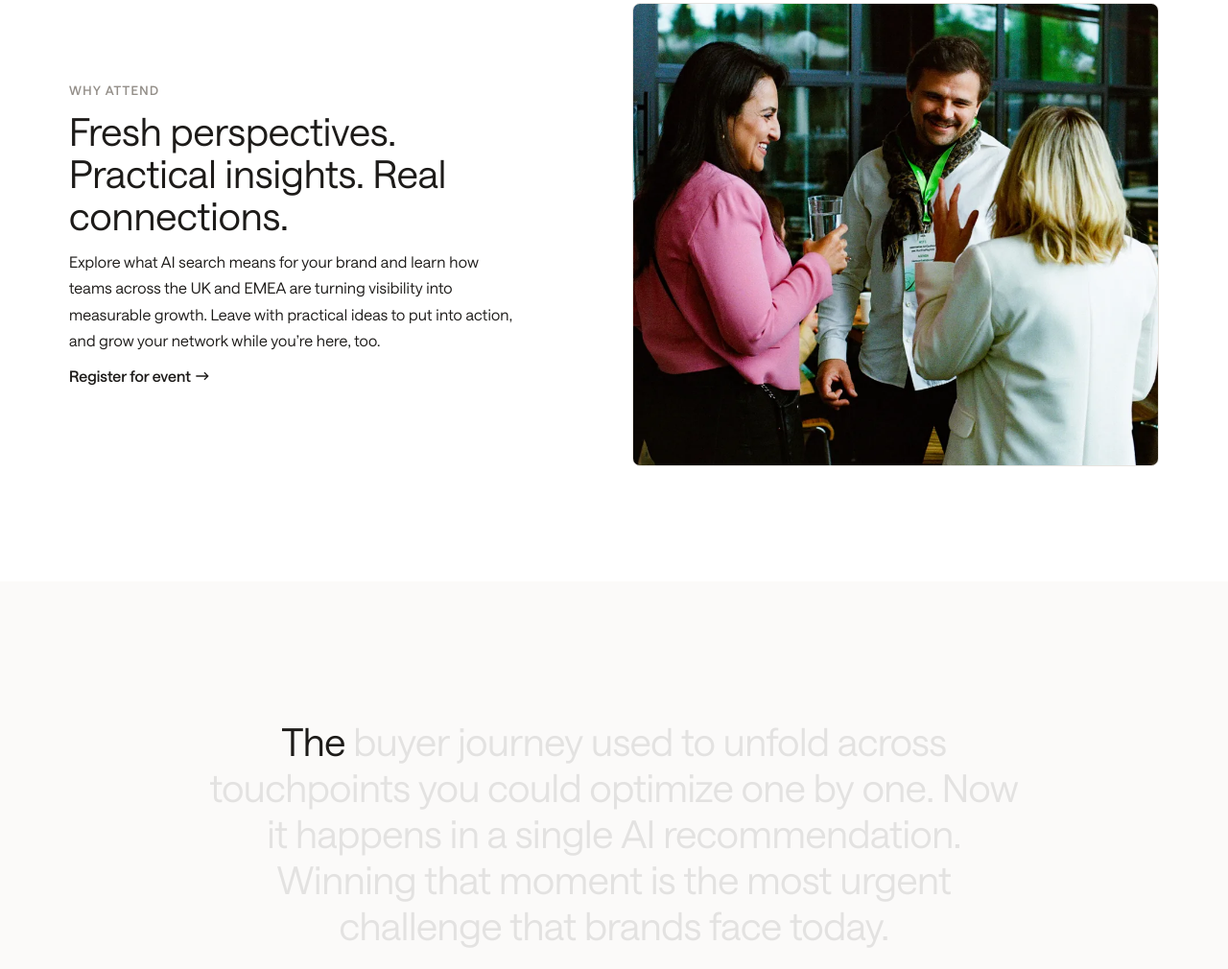
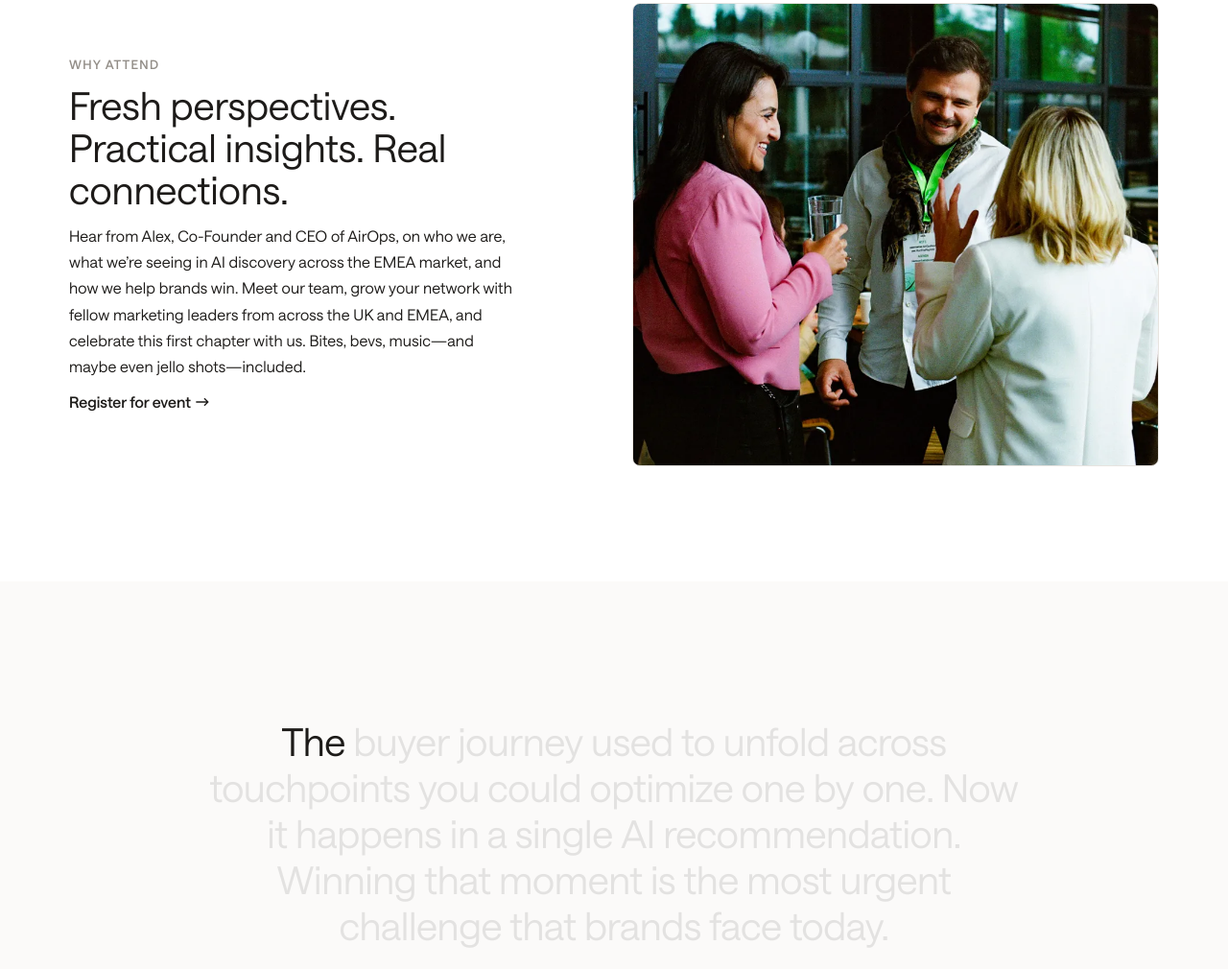
Before and after one commit to airops-brand/EMEA-launch-party-landing-page, a website: page public/index.html in a window 1280 px wide. Shown: the part 2494-3504 px from the top of the page at 96% size. Drawn offline with Linux system fonts and the light colour scheme.

Commit message:
Revise Why attend copy with speaker and launch celebration details

```diff
--- a/public/index.html
+++ b/public/index.html
@@ -142,7 +142,7 @@
         <div class="event-feature-copy">
           <p class="event-eyebrow">Why attend</p>
           <h2 id="attend-title">Fresh perspectives. Practical insights. Real connections.</h2>
-          <p>Explore what AI search means for your brand and learn how teams across the UK and EMEA are turning visibility into measurable growth. Leave with practical ideas to put into action, and grow your network while you’re here, too.</p>
+          <p>Hear from Alex, Co-Founder and CEO of AirOps, on who we are, what we’re seeing in AI discovery across the EMEA market, and how we help brands win. Meet our team, grow your network with fellow marketing leaders from across the UK and EMEA, and celebrate this first chapter with us. Bites, bevs, music—and maybe even jello shots—included.</p>
           <button class="event-feature-link" type="button" data-register>Register for event<img src="/assets/arrow-right.svg" width="16" height="16" alt=""></button>
         </div>
         <div class="event-feature-photo event-feature-photo--networking"><img src="/assets/event-networking.webp" width="833" height="606" alt="Event attendees connecting and sharing ideas" loading="lazy" decoding="async"></div>
```
